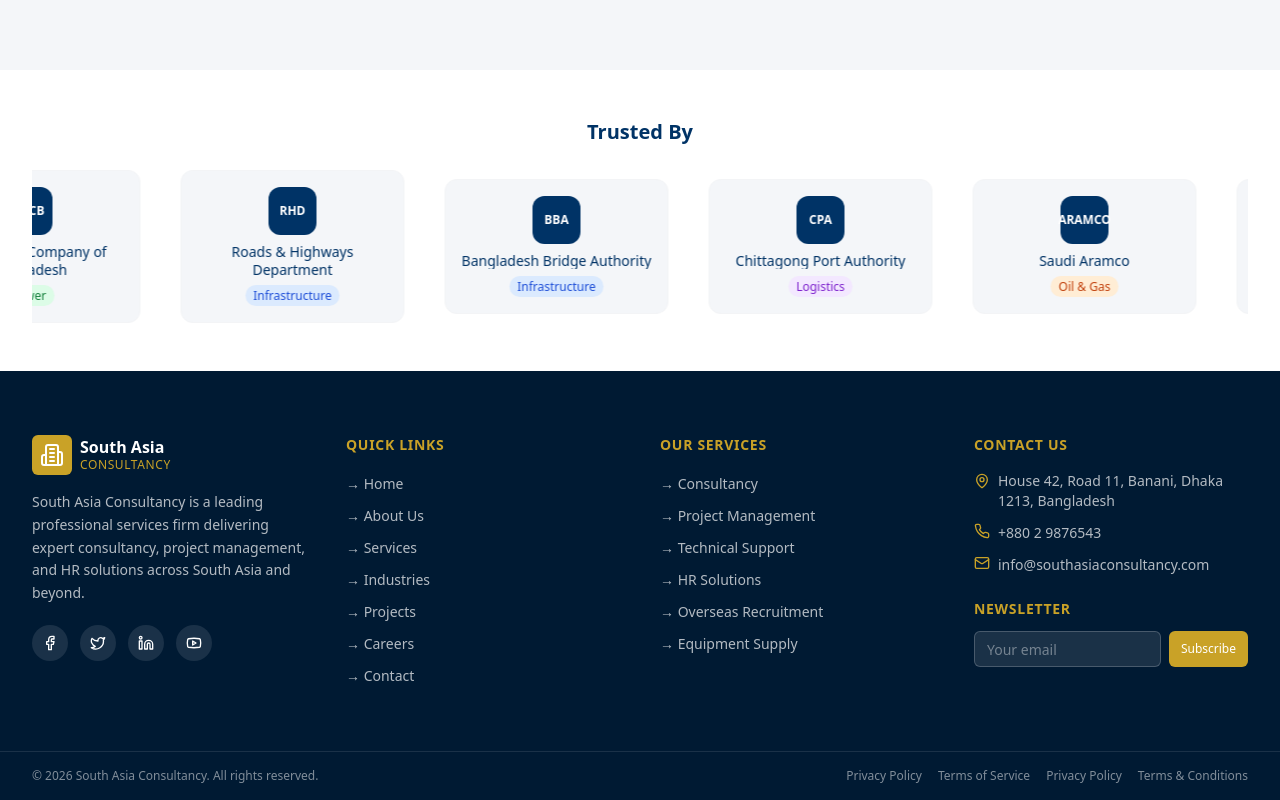
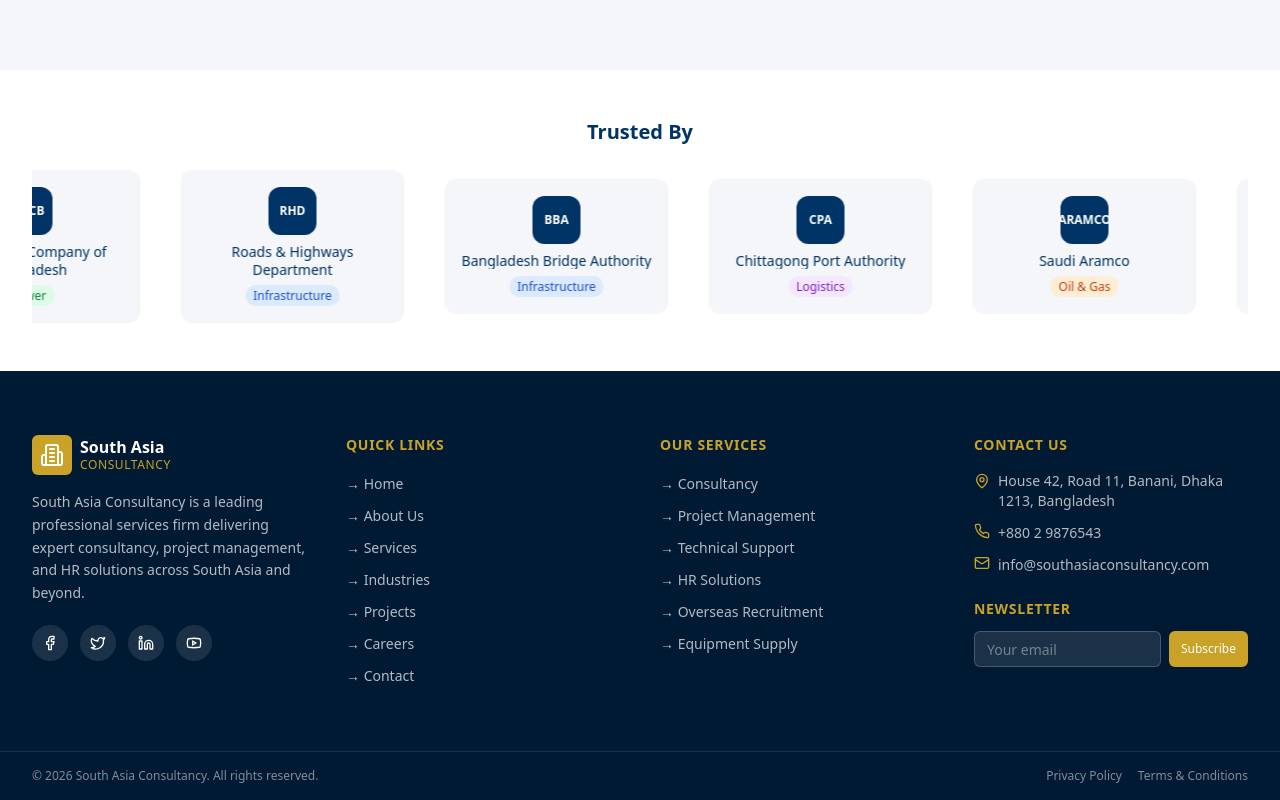
Before and after one commit to deve8-ankit/mysouthasiaconsultancy, a React (Vite) app: page / in a window 1280 px wide. Shown: the part 3696-4496 px from the top of the page. Built offline with nearby package versions, Linux system fonts and the light colour scheme.

Commit message:
changes terms and condition

```diff
--- a/src/components/layout/Footer.jsx
+++ b/src/components/layout/Footer.jsx
@@ -119,9 +119,9 @@
           <div className="flex gap-4">
 
             <Link to="/privacypolicy" className="hover:text-white/80">Privacy Policy</Link>
-            <Link to="#" className="hover:text-white/80">Terms of Service</Link>
+            {/* <Link to="#" className="hover:text-white/80">Terms of Service</Link>
 
-            <Link to="#" className="hover:text-white/80">Privacy Policy</Link>
+            <Link to="#" className="hover:text-white/80">Privacy Policy</Link> */}
              <Link to="/termsandcondition" className="hover:text-white/80">
     Terms & Conditions
   </Link>
```
